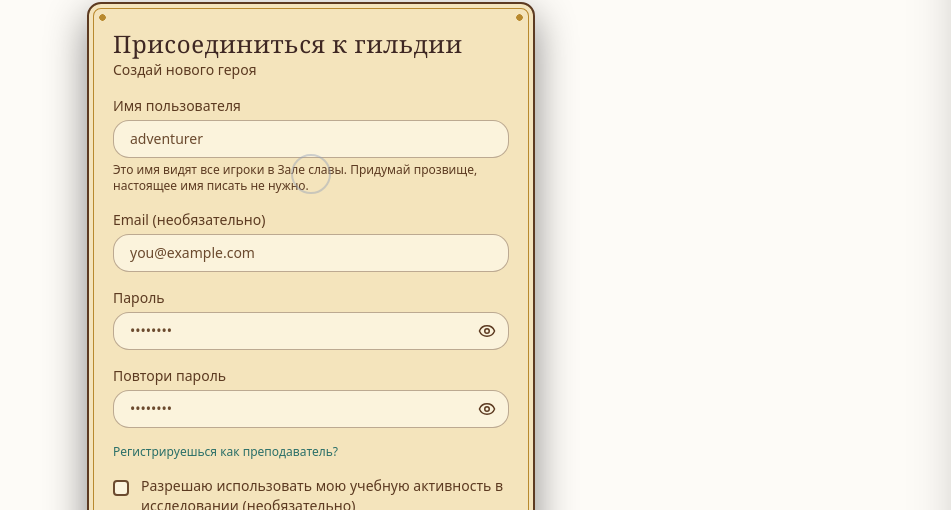
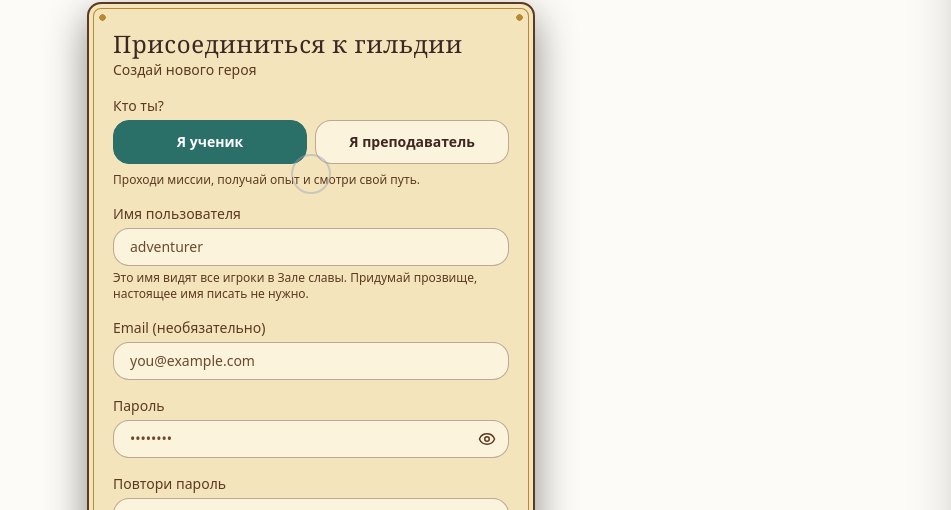
Before and after one commit to amangalieversynstudy/diplom-work-main, a Next.js app in the folder frontend/: page /register in a window 1280 px wide. Shown: the part 226-736 px from the top of the page, without its empty margins (329-1280 px from the left). Built offline with nearby package versions, Linux system fonts and the light colour scheme; no server answers; a web font is replaced by a local one.

Commit message:
feat(ui): role choice at sign-up (student or teacher) and role-based cabinet access

```diff
--- a/frontend/components/Layout.jsx
+++ b/frontend/components/Layout.jsx
@@ -10,6 +10,7 @@ import { useTheme } from "../lib/theme";
 import { Profile as ProfileAPI, revokeSession } from "../lib/api";
 import CustomCursor from "./CustomCursor";
 import TransitionLink from "./TransitionLink";
+import { canTeach } from "../lib/roles";
 import StreakReminder from "./StreakReminder";
 import { useGSAP } from "@gsap/react";
 import gsap from "gsap";
@@ -228,7 +229,7 @@ export default function Layout({ children, hideFooter, noBottomPadding, fullBlee
     // страниц не дёргать API и не словить редирект на /login.
     if (token) {
       ProfileAPI.me()
-        .then((me) => setIsStaff(!!(me?.is_staff ?? me?.user?.is_staff)))
+        .then((me) => setIsStaff(canTeach(me)))
         .catch(() => setIsStaff(false));
     }
   }, []);
--- a/frontend/dictionaries/en.js
+++ b/frontend/dictionaries/en.js
@@ -633,6 +633,11 @@ export const en = {
       },
       registerExtra: {
         successWithEmail: "Account created! Check your email — we sent an activation link.",
+        roleLabel: "Who are you?",
+        roleStudent: "I am a student",
+        roleTeacher: "I am a teacher",
+        roleStudentHint: "Play missions, earn XP and follow your path.",
+        roleTeacherHint: "Cabinet, analytics and the course studio. You only see learners of your own courses.",
         teacherToggle: "Registering as a teacher?",
         teacherCodeLabel: "Teacher code",
         teacherCodePlaceholder: "Enter the code issued by your administrator",
--- a/frontend/dictionaries/ru.js
+++ b/frontend/dictionaries/ru.js
@@ -633,6 +633,11 @@ export const ru = {
       },
       registerExtra: {
         successWithEmail: "Аккаунт создан! Проверь почту — мы отправили ссылку для активации.",
+        roleLabel: "Кто ты?",
+        roleStudent: "Я ученик",
+        roleTeacher: "Я преподаватель",
+        roleStudentHint: "Проходи миссии, получай опыт и смотри свой путь.",
+        roleTeacherHint: "Кабинет, аналитика и студия курсов. Ты видишь только учеников своих курсов.",
         teacherToggle: "Регистрируешься как преподаватель?",
         teacherCodeLabel: "Код преподавателя",
         teacherCodePlaceholder: "Код, выданный администратором",
--- a/frontend/lib/onboarding.js
+++ b/frontend/lib/onboarding.js
@@ -30,7 +30,11 @@ export function clearOnboardingPending() {
 
 // Ответ профиля -> { isStaff, hasClass }.
 export function readProfileFlags(me) {
-  const isStaff = Boolean(me?.is_staff ?? me?.user?.is_staff);
+  // преподаватель по роли (is_teacher) или staff: файл без импортов, его читает тест как текст
+  const isStaff = Boolean(
+    me?.can_teach || me?.is_teacher || me?.is_staff ||
+      me?.user?.can_teach || me?.user?.is_teacher || me?.user?.is_staff
+  );
   const classRole = me?.profile?.class_role ?? me?.class_role ?? me?.class_role_id ?? null;
   return { isStaff, hasClass: classRole !== null && classRole !== undefined && classRole !== "" };
 }
--- /dev/null
+++ b/frontend/lib/roles.js
@@ -0,0 +1,16 @@
+// Кто может пользоваться кабинетом преподавателя, аналитикой и студией: аккаунт с ролью преподавателя
+// (выбирается при регистрации) или staff. Ответ профиля бывает плоским или вложенным в user.
+
+/** Есть ли у аккаунта доступ к кабинету, аналитике и студии. */
+export function canTeach(me) {
+  const flat = me || {};
+  const nested = me?.user || {};
+  return Boolean(
+    flat.can_teach || flat.is_teacher || flat.is_staff || nested.can_teach || nested.is_teacher || nested.is_staff
+  );
+}
+
+/** Куда вести после входа: преподавателя в кабинет, ученика на карту. */
+export function homePathFor(me) {
+  return canTeach(me) ? "/teacher" : "/worlds";
+}
--- a/frontend/pages/analytics.jsx
+++ b/frontend/pages/analytics.jsx
@@ -7,6 +7,7 @@ import { Profile as ProfileAPI } from "../lib/api";
 import logger from "../lib/logger";
 import { useI18n } from "../lib/i18n";
 import { BarChart3, Lock } from "lucide-react";
+import { canTeach } from "../lib/roles";
 
 // Одна панель метрик вместо двух: раньше рядом стояли «общие итоги платформы» и
 // «эффективность обучения», и «среднее число попыток» в них было разным.
@@ -19,7 +20,7 @@ export default function AnalyticsPage() {
     let cancelled = false;
     ProfileAPI.me()
       .then((me) => {
-        if (!cancelled) setAllowed(!!(me?.is_staff ?? me?.user?.is_staff));
+        if (!cancelled) setAllowed(canTeach(me));
       })
       .catch((error) => {
         // 401 перехватит axios-интерсептор (редирект на /login).
--- a/frontend/pages/login.jsx
+++ b/frontend/pages/login.jsx
@@ -9,6 +9,7 @@ import PasswordInput from "../components/PasswordInput";
 import { toast } from "sonner";
 import { login, Auth, Profile as ProfileAPI } from "../lib/api";
 import { useDictionary } from "../lib/i18n";
+import { homePathFor } from "../lib/roles";
 
 export default function Login() {
   const [identifier, setIdentifier] = useState("");
@@ -66,8 +67,7 @@ export default function Login() {
 
       // Куда после входа: преподаватель в свой кабинет, ученик на карту. Выбор класса
       // никуда не ведёт и не мешает начать, поэтому первым экраном он не показывается.
-      const staff = !!(userData?.is_staff ?? userData?.user?.is_staff);
-      router.push(staff ? "/teacher" : "/worlds");
+      router.push(homePathFor(userData));
     } catch (err) {
       const data = err?.response?.data || {};
       const detail = data.detail || "";
--- a/frontend/pages/register.jsx
+++ b/frontend/pages/register.jsx
@@ -10,6 +10,7 @@ import { registerUser, login as loginUser } from "../lib/api";
 import { useDictionary } from "../lib/i18n";
 import { clearPlayerClass } from "../lib/class";
 import { markOnboardingPending } from "../lib/onboarding";
+import { homePathFor } from "../lib/roles";
 
 const EMAIL_RE = /^[^\s@]+@[^\s@]+\.[^\s@]+$/;
 
@@ -18,7 +19,9 @@ export default function Register() {
   const [email, setEmail] = useState("");
   const [password, setPassword] = useState("");
   const [confirm, setConfirm] = useState("");
-  const [teacherMode, setTeacherMode] = useState(false);
+  const [role, setRole] = useState("student");
+  // код приглашения нужен, только если владелец выключил свободную регистрацию преподавателей
+  const [needCode, setNeedCode] = useState(false);
   const [teacherCode, setTeacherCode] = useState("");
   const [researchConsent, setResearchConsent] = useState(false);
   const [errors, setErrors] = useState({});
@@ -57,12 +60,13 @@ export default function Register() {
         username,
         email: trimmedEmail,
         password,
-        teacher_code: teacherMode ? teacherCode.trim() : "",
+        role,
+        teacher_code: role === "teacher" && needCode ? teacherCode.trim() : "",
         research_consent: researchConsent,
       });
 
       clearPlayerClass();
-      if (!(teacherMode && teacherCode.trim())) markOnboardingPending();
+      if (role === "student") markOnboardingPending();
 
       if (trimmedEmail) {
         // Email указан → аккаунт is_active=False до подтверждения по ссылке.
@@ -78,7 +82,7 @@ export default function Register() {
         toast.success(copy.success);
         try {
           await loginUser({ email: username, username, password });
-          router.push(teacherMode && teacherCode.trim() ? "/teacher" : "/worlds");
+          router.push(role === "teacher" ? homePathFor({ is_teacher: true }) : "/worlds");
         } catch {
           router.push("/login");
         }
@@ -87,12 +91,12 @@ export default function Register() {
       const detail = err?.response?.data || {};
       // Разложим ошибки бэкенда по полям, если они пришли структурой.
       const fieldErrors = {};
-      ["username", "email", "password", "teacher_code"].forEach((k) => {
+      ["username", "email", "password", "teacher_code", "role"].forEach((k) => {
         if (detail[k])
           fieldErrors[k] = Array.isArray(detail[k]) ? detail[k][0] : detail[k];
       });
-      // Если бэк отверг код преподавателя — держим поле раскрытым.
-      if (detail.teacher_code) setTeacherMode(true);
+      // Свободная регистрация преподавателей выключена или код неверен: просим код приглашения.
+      if (detail.teacher_code || detail.role) setNeedCode(true);
       if (Object.keys(fieldErrors).length) setErrors((p) => ({ ...p, ...fieldErrors }));
       const msg =
         detail.detail ||
@@ -122,6 +126,37 @@ export default function Register() {
         <AuthGate />
         <Card variant="scroll" title={copy.title} subtitle={copy.subtitle}>
           <form className="flex flex-col gap-4" onSubmit={onSubmit} noValidate>
+            <fieldset>
+              <legend className="text-sm text-muted mb-1">{extra.roleLabel || "Кто ты?"}</legend>
+              <div className="grid grid-cols-2 gap-2" role="group" aria-label={extra.roleLabel || "Кто ты?"}>
+                {[
+                  ["student", extra.roleStudent || "Я ученик"],
+                  ["teacher", extra.roleTeacher || "Я преподаватель"],
+                ].map(([value, label]) => (
+                  <button
+                    key={value}
+                    type="button"
+                    aria-pressed={role === value}
+                    onClick={() => {
+                      setRole(value);
+                      clearError("role");
+                    }}
+                    className={`min-h-[44px] rounded-2xl border px-3 py-2 text-sm font-semibold transition-colors ${
+                      role === value
+                        ? "border-primary bg-primary text-on-primary"
+                        : "border-border bg-panel text-text hover:border-primary"
+                    }`}
+                  >
+                    {label}
+                  </button>
+                ))}
+              </div>
+              <p className="mt-2 text-xs text-muted">
+                {role === "teacher"
+                  ? extra.roleTeacherHint || "Кабинет, аналитика и студия курсов. Ты видишь только учеников своих курсов."
+                  : extra.roleStudentHint || "Проходи миссии, получай опыт и смотри свой путь."}
+              </p>
+            </fieldset>
             <label className="text-sm text-muted">
               {copy.usernameLabel}
               <input
@@ -182,43 +217,23 @@ export default function Register() {
               <FieldError k="confirm" />
             </label>
 
-            {!teacherMode ? (
-              <button
-                type="button"
-                onClick={() => setTeacherMode(true)}
-                className="self-start text-xs text-primary hover:underline"
-              >
-                {extra.teacherToggle || "Регистрируешься как преподаватель?"}
-              </button>
-            ) : (
+            {role === "teacher" && needCode ? (
               <label className="text-sm text-muted">
                 {extra.teacherCodeLabel || "Код преподавателя"}
                 <input
                   className={inputCls("teacher_code")}
-                  placeholder={
-                    extra.teacherCodePlaceholder ||
-                    "Код, выданный администратором"
-                  }
+                  placeholder={extra.teacherCodePlaceholder || "Код, выданный администратором"}
                   value={teacherCode}
                   onChange={(e) => {
                     setTeacherCode(e.target.value);
                     clearError("teacher_code");
+                    clearError("role");
                   }}
                 />
                 <FieldError k="teacher_code" />
-                <button
-                  type="button"
-                  onClick={() => {
-                    setTeacherMode(false);
-                    setTeacherCode("");
-                    clearError("teacher_code");
-                  }}
-                  className="mt-1 text-xs text-faint hover:underline"
-                >
-                  {extra.teacherCancel || "Я студент"}
-                </button>
+                <FieldError k="role" />
               </label>
-            )}
+            ) : null}
 
             <label className="flex items-start gap-3 text-sm text-muted cursor-pointer">
               <input
--- a/frontend/pages/studio/[id].jsx
+++ b/frontend/pages/studio/[id].jsx
@@ -22,6 +22,7 @@ import {
   Swords,
   Trash2,
 } from "lucide-react";
+import { canTeach } from "../../lib/roles";
 
 const inputCls =
   "w-full rounded-xl border border-border bg-panel px-3.5 py-2.5 text-sm text-text placeholder:text-faint focus:outline-none focus:ring-2 focus:ring-primary/50";
@@ -515,7 +516,7 @@ export default function StudioEditorPage() {
     (async () => {
       try {
         const me = await ProfileAPI.me();
-        const isStaff = !!(me?.is_staff ?? me?.user?.is_staff);
+        const isStaff = canTeach(me);
         if (cancelled) return;
         if (!isStaff) {
           setAllowed(false);
--- a/frontend/pages/studio/index.jsx
+++ b/frontend/pages/studio/index.jsx
@@ -15,6 +15,7 @@ import {
   Swords,
   X,
 } from "lucide-react";
+import { canTeach } from "../../lib/roles";
 
 const inputCls =
   "w-full rounded-xl border border-border bg-panel px-3.5 py-2.5 text-sm text-text placeholder:text-faint focus:outline-none focus:ring-2 focus:ring-primary/50";
@@ -83,7 +84,7 @@ export default function StudioIndexPage() {
     (async () => {
       try {
         const me = await ProfileAPI.me();
-        const isStaff = !!(me?.is_staff ?? me?.user?.is_staff);
+        const isStaff = canTeach(me);
         if (cancelled) return;
         if (!isStaff) {
           setAllowed(false);
--- a/frontend/pages/teacher.jsx
+++ b/frontend/pages/teacher.jsx
@@ -25,6 +25,7 @@ import {
   ShieldCheck,
   Users,
 } from "lucide-react";
+import { canTeach } from "../lib/roles";
 
 // Карточка одной сводной метрики (учеников / застряли / активны за неделю).
 function StatCard({ icon: Icon, label, value, accent = "primary" }) {
@@ -265,7 +266,7 @@ export default function TeacherPage() {
       try {
         // Сначала гейтинг: показываем кабинет только staff-аккаунтам.
         const me = await ProfileAPI.me();
-        const isStaff = !!(me?.is_staff ?? me?.user?.is_staff);
+        const isStaff = canTeach(me);
         if (cancelled) return;
         if (!isStaff) {
           setAllowed(false);
```
Also changed, not shown: 1 other file (tests, documents, lock files or other folders).
